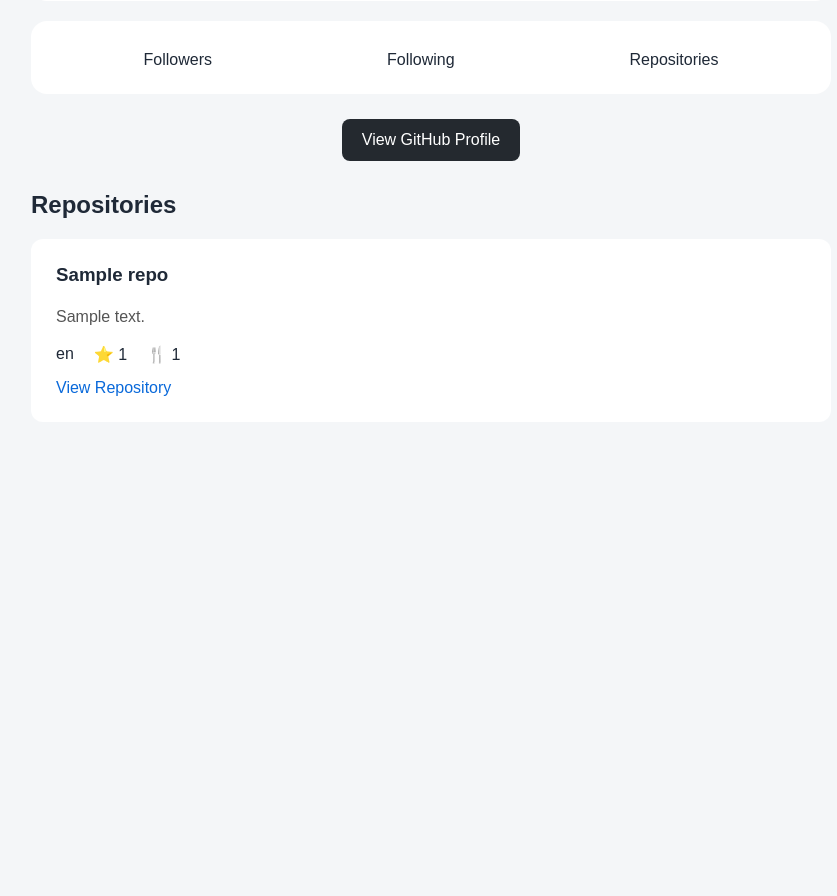
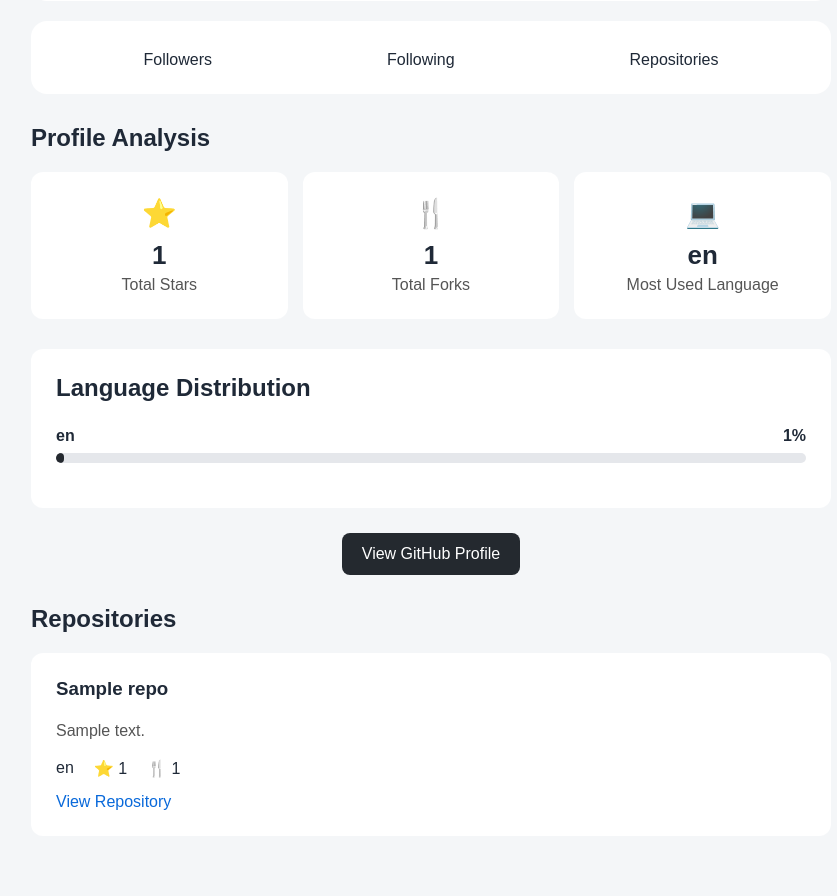
Before and after one commit to yogesharumugam2103/github-profile-analyzer, a Flask app: template templates/profile.html in a window 1280 px wide. Shown: the part 319-1215 px from the top of the page, without its empty margins (209-1046 px from the left). Before the commit the page ends 715 px from the top, so only its background shows below. Run offline with Flask 3, Linux system fonts and the light colour scheme; the template is opened without the code that fills it: most values are stand-ins (such as "Sample title", 1, 10 or a date in 2020).

Commit message:
Add language distribution analysis

```diff
--- a/app.py
+++ b/app.py
@@ -30,10 +30,41 @@ def analyze():
 
     repos = repos_response.json()
 
+    total_stars = sum(repo["stargazers_count"] for repo in repos)
+    total_forks = sum(repo["forks_count"] for repo in repos)
+
+    language_counts = {}
+
+    for repo in repos:
+        language = repo["language"]
+
+        if language:
+            language_counts[language] = language_counts.get(language, 0) + 1
+
+    most_used_language = "Not available"
+
+    if language_counts:
+        most_used_language = max(
+            language_counts,
+            key=language_counts.get
+        )
+
+    total_language_repos = sum(language_counts.values())
+
+    language_percentages = {}
+
+    for language, count in language_counts.items():
+        percentage = round((count / total_language_repos) * 100, 1)
+        language_percentages[language] = percentage
+
     return render_template(
         "profile.html",
         user=user_data,
-        repos=repos
+        repos=repos,
+        total_stars=total_stars,
+        total_forks=total_forks,
+        most_used_language=most_used_language,
+        language_percentages=language_percentages
     )
 
 if __name__ == "__main__":
--- a/static/css/profile.css
+++ b/static/css/profile.css
@@ -142,3 +142,81 @@ body {
 .repository-card a:hover {
     text-decoration: underline;
 }
+
+.analysis {
+    margin-top: 30px;
+}
+
+.analysis h2 {
+    margin-bottom: 20px;
+}
+
+.analysis-grid {
+    display: grid;
+    grid-template-columns: repeat(3, 1fr);
+    gap: 15px;
+}
+
+.analysis-card {
+    background: white;
+    padding: 25px;
+    border-radius: 12px;
+    text-align: center;
+}
+
+.analysis-card span {
+    font-size: 28px;
+}
+
+.analysis-card h3 {
+    margin: 10px 0 5px;
+    font-size: 26px;
+}
+
+.analysis-card p {
+    margin: 0;
+    color: #555;
+}
+
+@media (max-width: 600px) {
+    .analysis-grid {
+        grid-template-columns: 1fr;
+    }
+}
+
+.language-analysis {
+    margin-top: 30px;
+    padding: 25px;
+    background: white;
+    border-radius: 12px;
+}
+
+.language-analysis h2 {
+    margin-top: 0;
+    margin-bottom: 25px;
+}
+
+.language-row {
+    margin-bottom: 20px;
+}
+
+.language-header {
+    display: flex;
+    justify-content: space-between;
+    margin-bottom: 8px;
+    font-weight: bold;
+}
+
+.language-bar {
+    width: 100%;
+    height: 10px;
+    background: #e5e7eb;
+    border-radius: 10px;
+    overflow: hidden;
+}
+
+.language-progress {
+    height: 100%;
+    background: #24292f;
+    border-radius: 10px;
+}
--- a/templates/profile.html
+++ b/templates/profile.html
@@ -39,6 +39,47 @@
             </div>
         </section>
 
+        <section class="analysis">
+            <h2>Profile Analysis</h2>
+
+            <div class="analysis-grid">
+                <div class="analysis-card">
+                    <span>⭐</span>
+                    <h3>{{ total_stars }}</h3>
+                    <p>Total Stars</p>
+                </div>
+
+                <div class="analysis-card">
+                    <span>🍴</span>
+                    <h3>{{ total_forks }}</h3>
+                    <p>Total Forks</p>
+                </div>
+
+                <div class="analysis-card">
+                    <span>💻</span>
+                    <h3>{{ most_used_language }}</h3>
+                    <p>Most Used Language</p>
+                </div>
+            </div>
+        </section>
+
+        <section class="language-analysis">
+            <h2>Language Distribution</h2>
+
+            {% for language, percentage in language_percentages.items() %}
+                <div class="language-row">
+                    <div class="language-header">
+                        <span>{{ language }}</span>
+                        <span>{{ percentage }}%</span>
+                    </div>
+
+                    <div class="language-bar">
+                        <div class="language-progress" style="width: {{ percentage }}%;"></div>
+                    </div>
+                </div>
+            {% endfor %}
+        </section>
+
         <a class="github-link" href="{{ user.html_url }}" target="_blank">
             View GitHub Profile
         </a>
```
